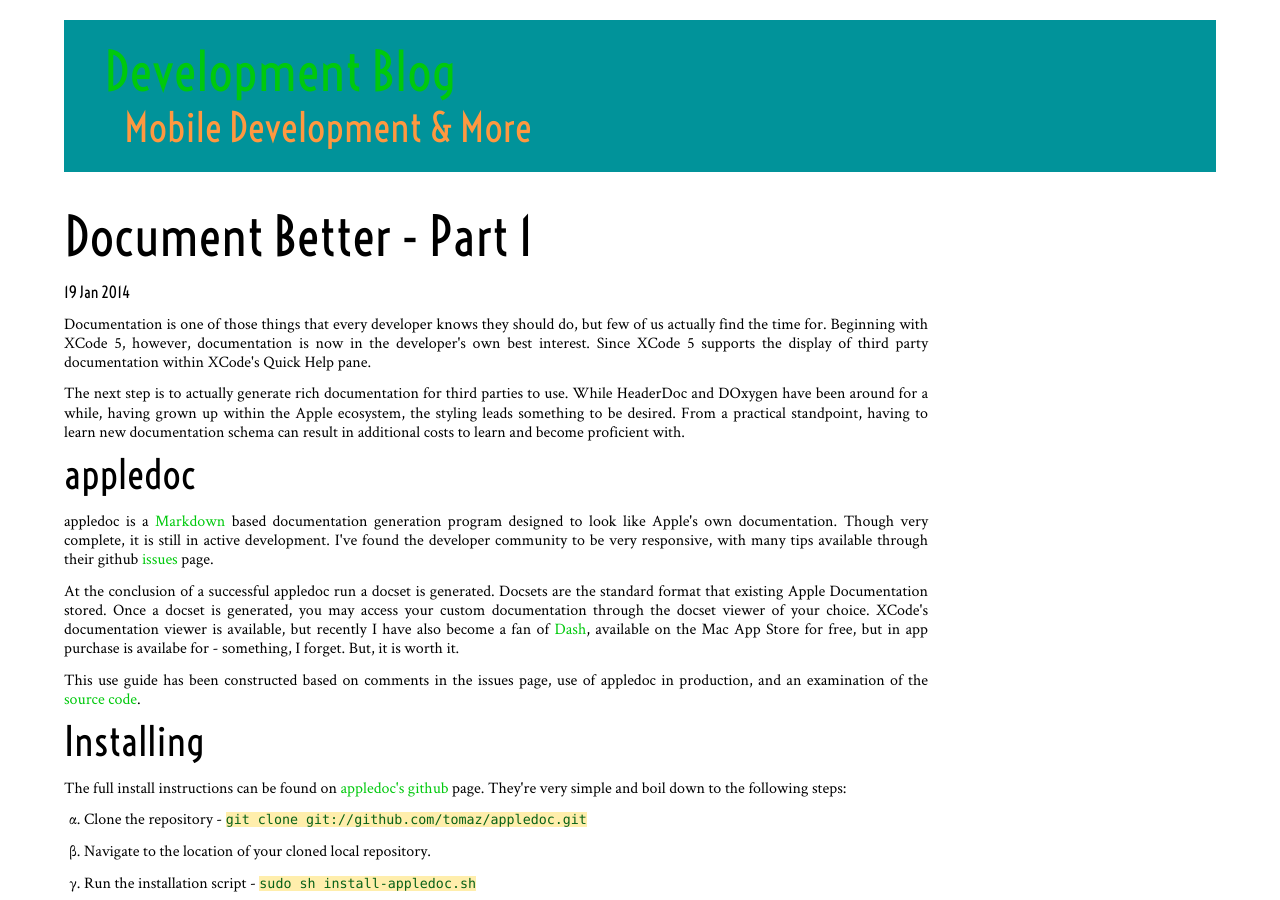
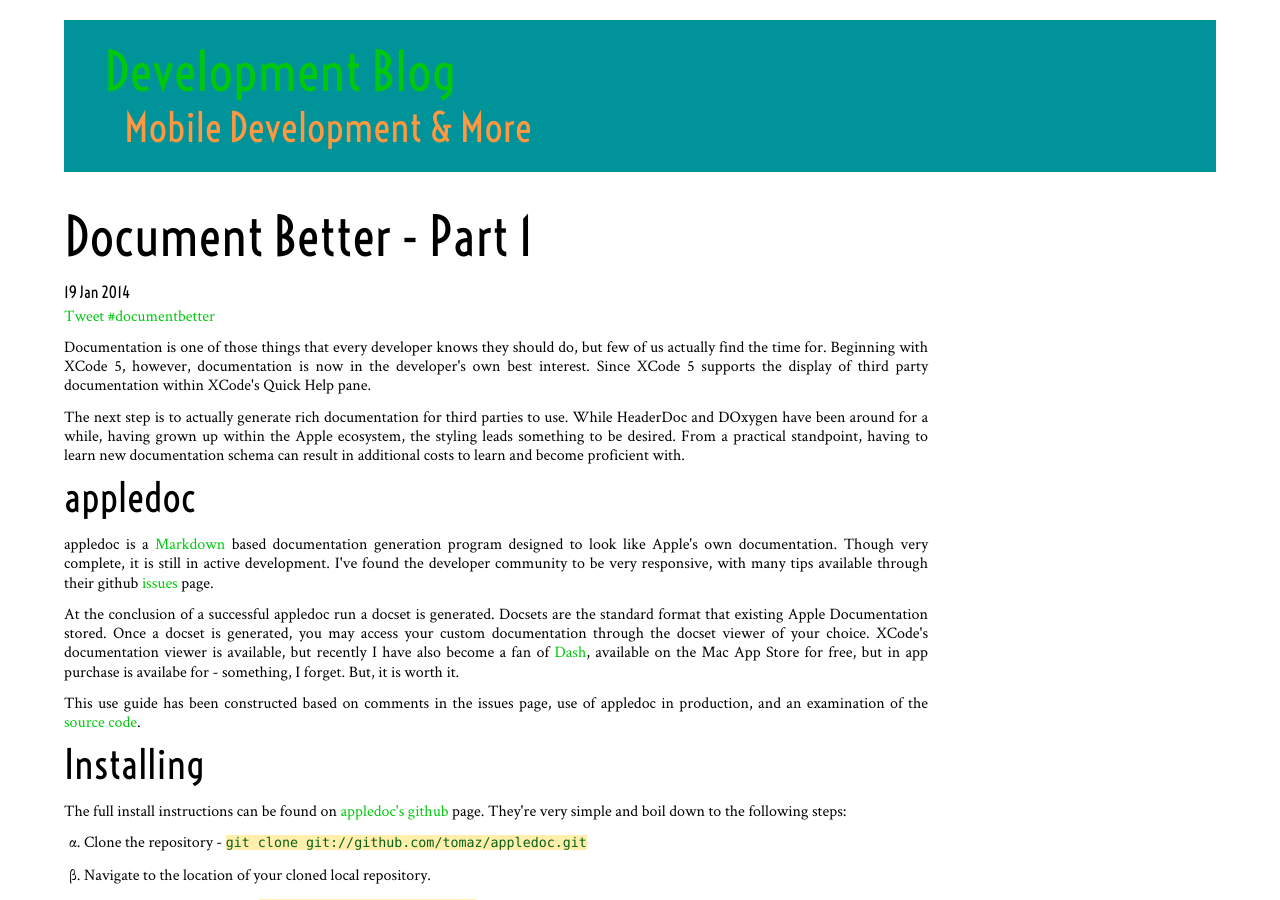
Before and after one commit to dpfannenstiel/dpfannenstiel.github.io, a Jekyll site: the page built from _posts/2014-01-19-Document-Better-Part1.md, in a window 1280 px wide and 900 px high. Built offline with Jekyll 4.4.1, drawn with Linux system fonts in a browser that asks for light colours; comment, search, counter and statistics services are not loaded.

Commit message:
Updated to include social sharing on select posts

```diff
--- /dev/null
+++ b/_includes/sharebar.html
@@ -0,0 +1,2 @@
+<a href="https://twitter.com/intent/tweet?button_hashtag={{ include.hashtag }}" class="twitter-hashtag-button" data-related="{{ include.related }}" data-url="{{ site.url}}{{ include.shareUrl }}">Tweet #documentbetter</a>
+<script>!function(d,s,id){var js,fjs=d.getElementsByTagName(s)[0],p=/^http:/.test(d.location)?'http':'https';if(!d.getElementById(id)){js=d.createElement(s);js.id=id;js.src=p+'://platform.twitter.com/widgets.js';fjs.parentNode.insertBefore(js,fjs);}}(document, 'script', 'twitter-wjs');</script>
--- /dev/null
+++ b/_layouts/socialpost.html
@@ -0,0 +1,27 @@
+<!DOCTYPE HTML>
+
+<html>
+
+	{% include head.html %}
+
+	<div id="wrapper">
+
+		{% include header.html %}
+
+		<div id="content">
+
+			<h1>{{ page.title }}</h1>
+			<h6>{{ page.date | date_to_string }}</h6>
+			{% include sharebar.html hashtag=page.hashtag related=page.twitteruser shareUrl=page.url %}
+			{{ content }}
+
+		</div>
+		{% include sidebar.html %}
+
+		<div id="delimiter"></div>
+
+		{% include footer.html %}
+
+	</div>
+
+</html>
--- a/_posts/2014-01-19-Document-Better-Part1.md
+++ b/_posts/2014-01-19-Document-Better-Part1.md
@@ -1,8 +1,10 @@
 ---
-layout: post
+layout: socialpost
 title: Document Better - Part 1
 excerpt: appledoc in an invaluable resource for teams needing to produce high quality, Apple like documentation for their Mac and iOS products.  This post covers setup and basic use of appledoc.
 date: 2014-01-19 17:30:00 -0500
+hashtag: documentbetter
+twitteruser: dfansteel
 ---
 Documentation is one of those things that every developer knows they should do,
 but few of us actually find the time for. Beginning with XCode 5, however,
```
